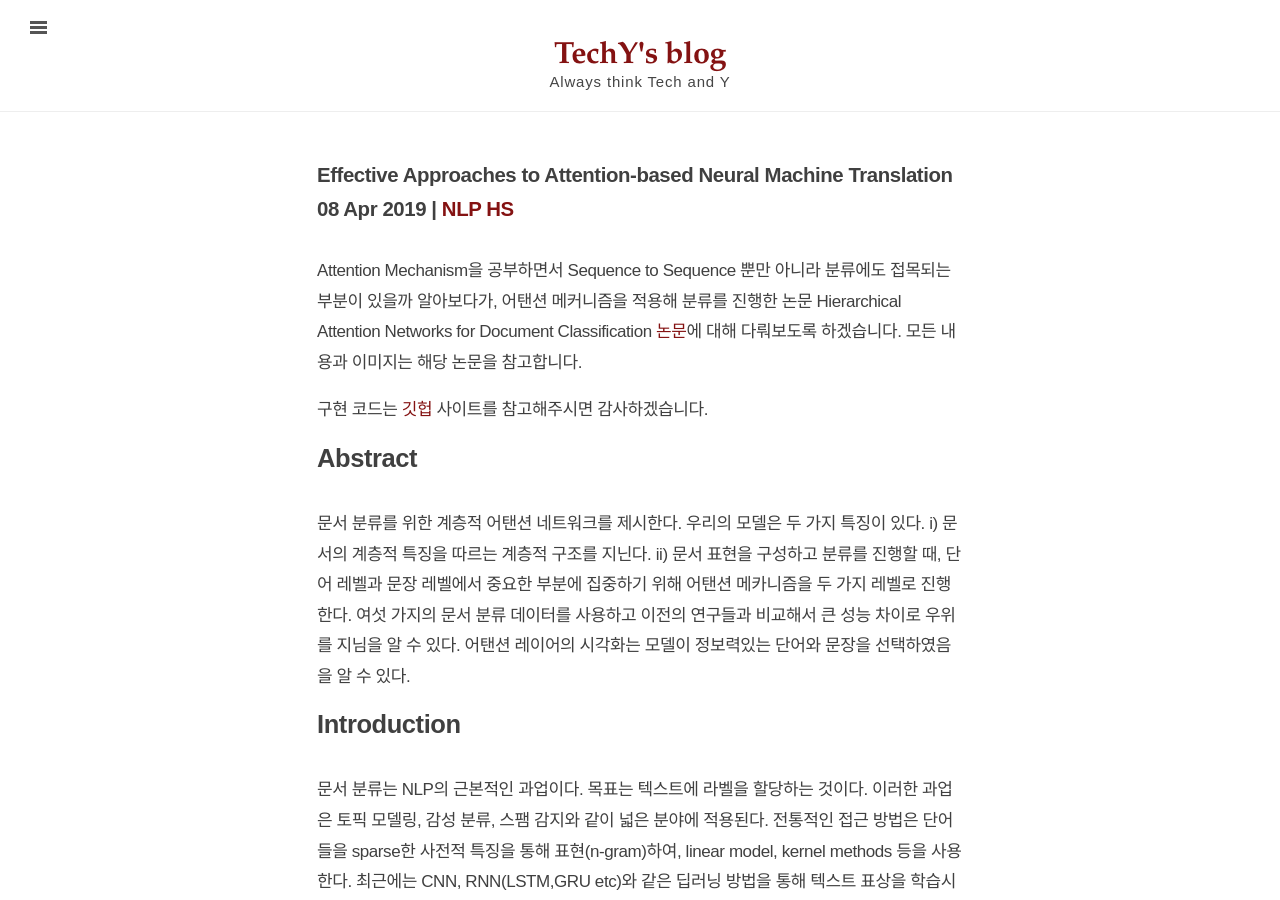
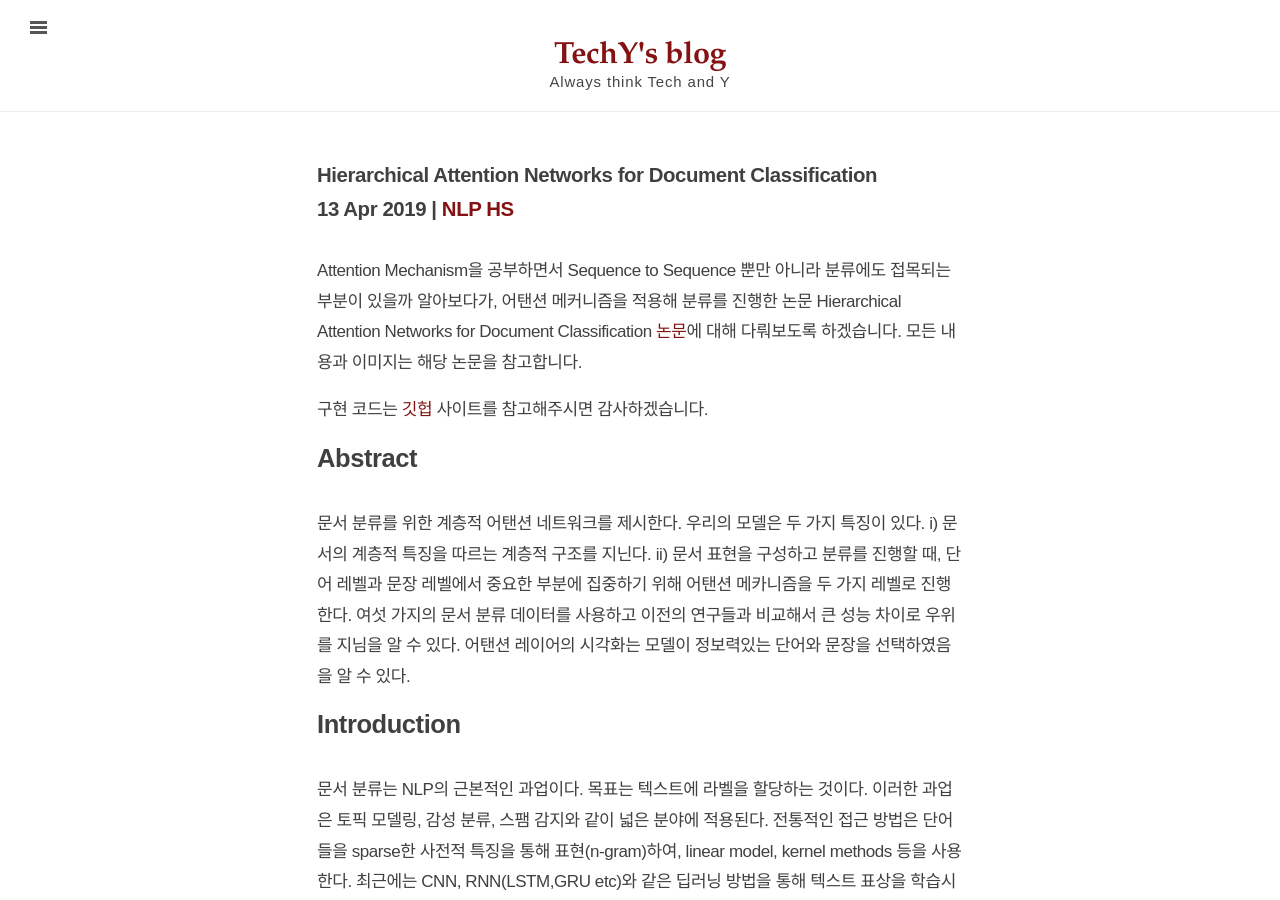
Before and after one commit to hskimim/hskimim.github.io, a Jekyll site: the page built from _posts/2019-04-13-"Hierarchical Attention Networks for Document Classification.md, in a window 1280 px wide and 900 px high. Built offline with Jekyll 4.4.1, drawn with Linux system fonts in a browser that asks for light colours; nearby versions of some CDN libraries; our own code applies the rules of GitHub Pages for plain Markdown files; formulas are drawn with MathJax 3; comment, search, counter and statistics services are not loaded.

Commit message:
HAD post is updated

```diff
--- a/_posts/2019-04-13-"Hierarchical Attention Networks for Document Classification.md
+++ b/_posts/2019-04-13-"Hierarchical Attention Networks for Document Classification.md
@@ -1,6 +1,6 @@
 ---
-title: "Effective Approaches to Attention-based Neural Machine Translation"
-date: 2019-04-08 08:26:28 -0400
+title: "Hierarchical Attention Networks for Document Classification"
+date: 2019-04-13 08:26:28 -0400
 categories: [NLP]
 tags: [NLP,HS]
 ---
```
